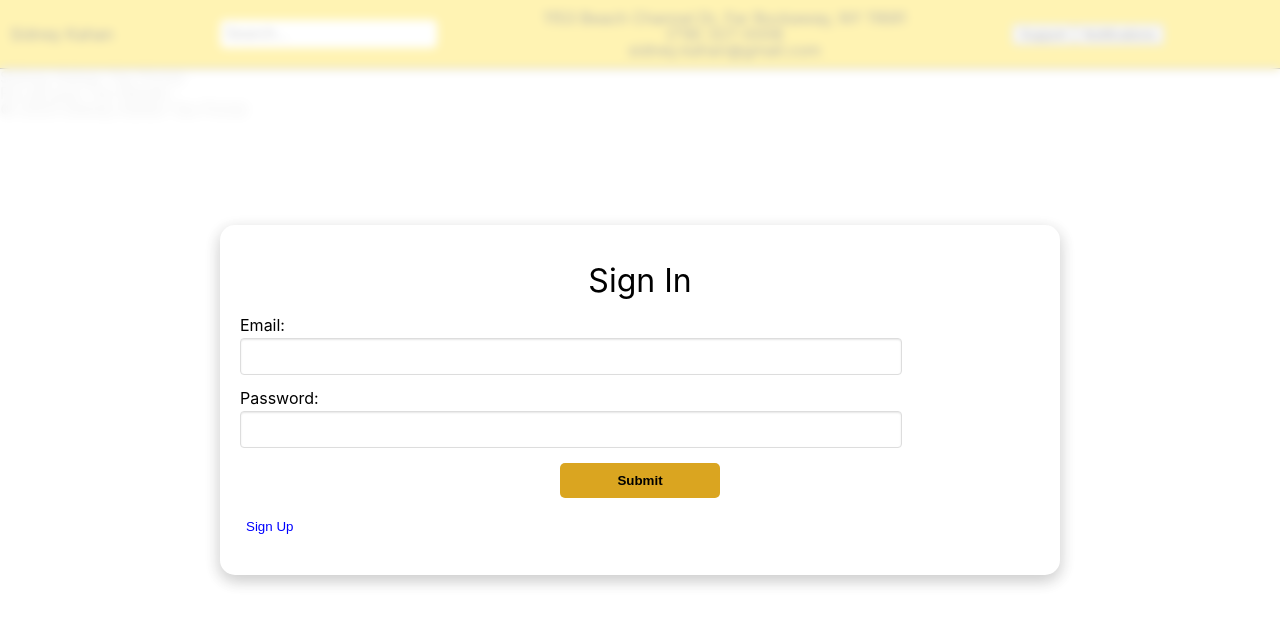
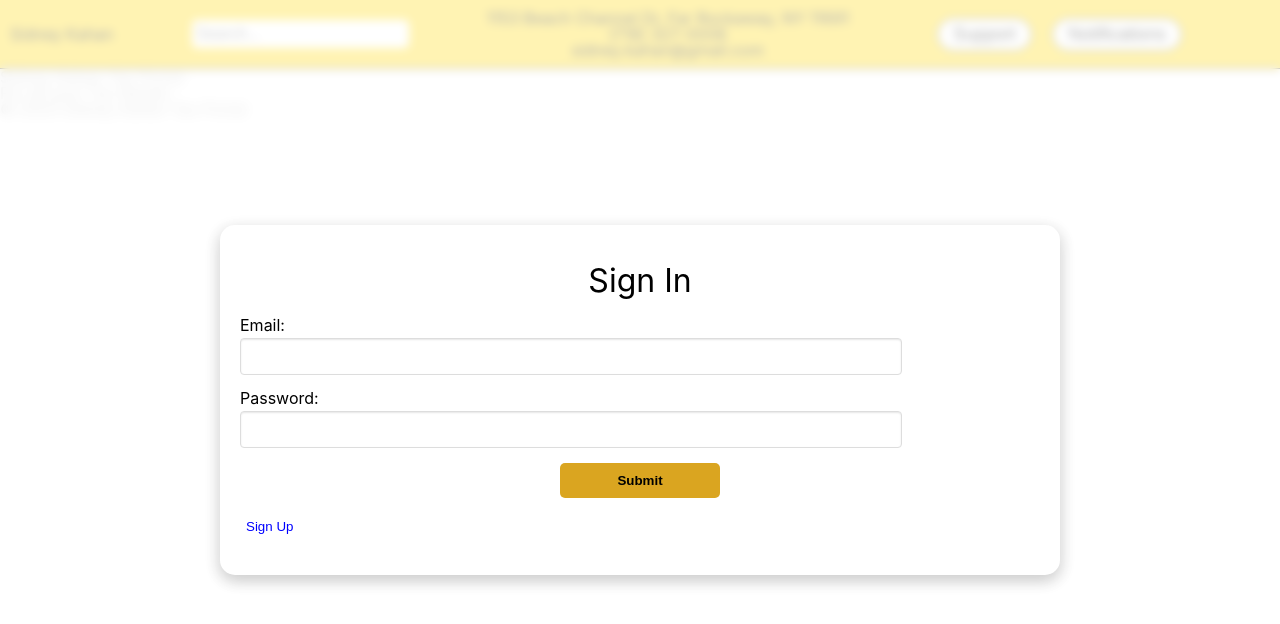
Before and after one commit to elpopes/tax-service, a React (Create React App) app in the folder tax-client/: page / in a window 1280 px wide. Shown: the top 624 px of the page. Built offline with nearby package versions, Linux system fonts and the light colour scheme; no server answers.

Commit message:
button styles

```diff
--- a/tax-client/src/components/Navbar.css
+++ b/tax-client/src/components/Navbar.css
@@ -21,3 +21,20 @@
   border: none;
   border-radius: 5px;
 }
+
+.navbar-button {
+  background-color: white;
+  border: 1px solid black;
+  border-radius: 20px;
+  padding: 5px 15px;
+  font-size: 18px;
+  color: black;
+  cursor: pointer;
+  margin: 0 10px;
+}
+
+.navbar-button:hover {
+  background-color: black;
+  color: white;
+  transition: 0.3s;
+}
--- a/tax-client/src/components/Navbar.js
+++ b/tax-client/src/components/Navbar.js
@@ -15,8 +15,8 @@ class Navbar extends React.Component {
         <SearchBar />
         <ContactInfo />
         <div className="options-container">
-          <Button>Support</Button>
-          <Button>Notifications</Button>
+          <Button className="navbar-button">Support</Button>
+          <Button className="navbar-button">Notifications</Button>
         </div>
         <UserDisplay />
       </div>
```
